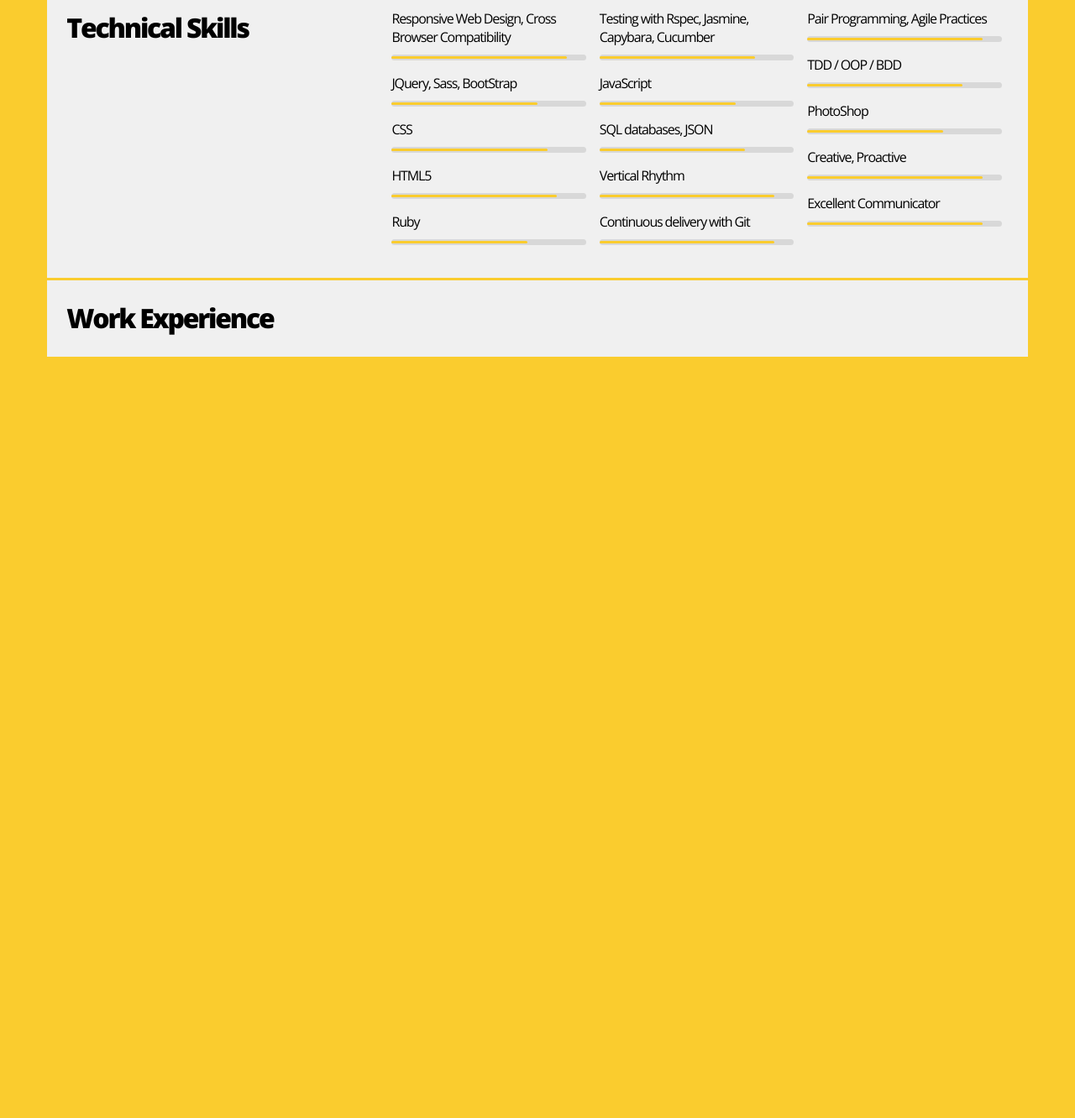
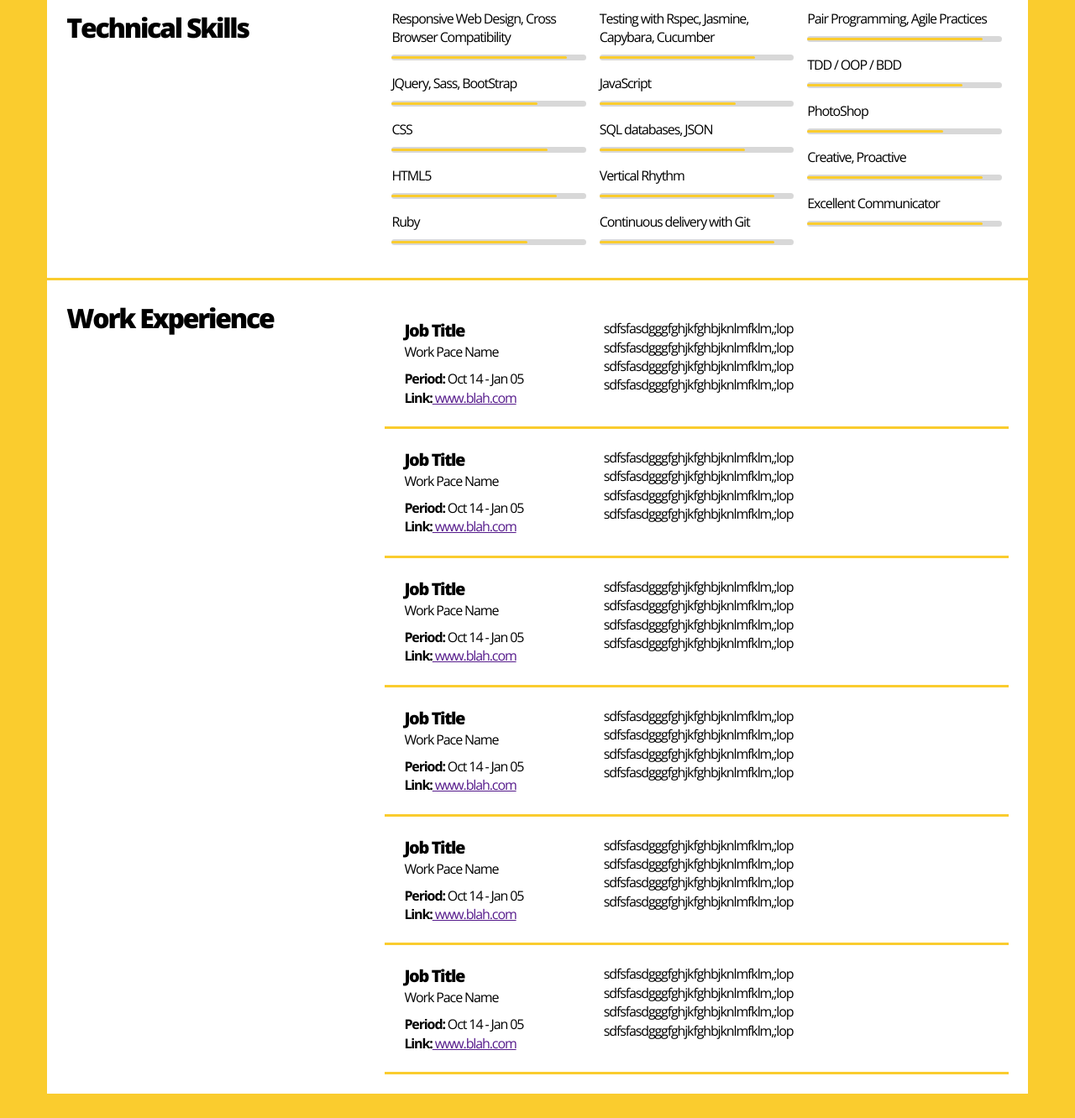
Before and after one commit to Mervodactyl/mePage, a plain HTML site: page index.html in a window 1280 px wide. Shown: the part 465-1797 px from the top of the page at 84% size. Before the commit the page ends 919 px from the top, so only its background shows below. Drawn offline with nearby package versions, Linux system fonts and the light colour scheme.

Commit message:
section colours and work experience layout complete

```diff
--- a/index.html
+++ b/index.html
@@ -148,6 +148,104 @@
           <div class="column-4 titles">
             <h2>Work Experience</h2>
           </div>
+          <div class="column-8 work-info">
+            <div class="row">
+              <div class="column-4 job-specifics">
+                <h3>Job Title</h3>
+                <h4 class="underlined">Work Pace Name</h4>
+                <p><span class="bold">Period:</span> Oct 14 - Jan 05</p>
+                <p><span class="bold">Link:</span><a href=""> www.blah.com</a></p>
+              </div>
+              <div class="column-4">
+                <ul class="job-description">
+                  <li>sdfsfasdgggfghjkfghbjknlmfklm,;lop</li>
+                  <li>sdfsfasdgggfghjkfghbjknlmfklm,;lop</li>
+                  <li>sdfsfasdgggfghjkfghbjknlmfklm,;lop</li>
+                  <li>sdfsfasdgggfghjkfghbjknlmfklm,;lop</li>
+                </ul>
+              </div>
+            </div>
+            <div class="row">
+              <div class="column-4 job-specifics">
+                <h3>Job Title</h3>
+                <h4 class="underlined">Work Pace Name</h4>
+                <p><span class="bold">Period:</span> Oct 14 - Jan 05</p>
+                <p><span class="bold">Link:</span><a href=""> www.blah.com</a></p>
+              </div>
+              <div class="column-4">
+                <ul class="job-description">
+                  <li>sdfsfasdgggfghjkfghbjknlmfklm,;lop</li>
+                  <li>sdfsfasdgggfghjkfghbjknlmfklm,;lop</li>
+                  <li>sdfsfasdgggfghjkfghbjknlmfklm,;lop</li>
+                  <li>sdfsfasdgggfghjkfghbjknlmfklm,;lop</li>
+                </ul>
+              </div>
+            </div>
+            <div class="row">
+              <div class="column-4 job-specifics">
+                <h3>Job Title</h3>
+                <h4 class="underlined">Work Pace Name</h4>
+                <p><span class="bold">Period:</span> Oct 14 - Jan 05</p>
+                <p><span class="bold">Link:</span><a href=""> www.blah.com</a></p>
+              </div>
+              <div class="column-4">
+                <ul class="job-description">
+                  <li>sdfsfasdgggfghjkfghbjknlmfklm,;lop</li>
+                  <li>sdfsfasdgggfghjkfghbjknlmfklm,;lop</li>
+                  <li>sdfsfasdgggfghjkfghbjknlmfklm,;lop</li>
+                  <li>sdfsfasdgggfghjkfghbjknlmfklm,;lop</li>
+                </ul>
+              </div>
+            </div>
+            <div class="row">
+              <div class="column-4 job-specifics">
+                <h3>Job Title</h3>
+                <h4 class="underlined">Work Pace Name</h4>
+                <p><span class="bold">Period:</span> Oct 14 - Jan 05</p>
+                <p><span class="bold">Link:</span><a href=""> www.blah.com</a></p>
+              </div>
+              <div class="column-4">
+                <ul class="job-description">
+                  <li>sdfsfasdgggfghjkfghbjknlmfklm,;lop</li>
+                  <li>sdfsfasdgggfghjkfghbjknlmfklm,;lop</li>
+                  <li>sdfsfasdgggfghjkfghbjknlmfklm,;lop</li>
+                  <li>sdfsfasdgggfghjkfghbjknlmfklm,;lop</li>
+                </ul>
+              </div>
+            </div>
+            <div class="row">
+              <div class="column-4 job-specifics">
+                <h3>Job Title</h3>
+                <h4 class="underlined">Work Pace Name</h4>
+                <p><span class="bold">Period:</span> Oct 14 - Jan 05</p>
+                <p><span class="bold">Link:</span><a href=""> www.blah.com</a></p>
+              </div>
+              <div class="column-4">
+                <ul class="job-description">
+                  <li>sdfsfasdgggfghjkfghbjknlmfklm,;lop</li>
+                  <li>sdfsfasdgggfghjkfghbjknlmfklm,;lop</li>
+                  <li>sdfsfasdgggfghjkfghbjknlmfklm,;lop</li>
+                  <li>sdfsfasdgggfghjkfghbjknlmfklm,;lop</li>
+                </ul>
+              </div>
+            </div>
+            <div class="row">
+              <div class="column-4 job-specifics">
+                <h3>Job Title</h3>
+                <h4 class="underlined">Work Pace Name</h4>
+                <p><span class="bold">Period:</span> Oct 14 - Jan 05</p>
+                <p><span class="bold">Link:</span><a href=""> www.blah.com</a></p>
+              </div>
+              <div class="column-4">
+                <ul class="job-description">
+                  <li>sdfsfasdgggfghjkfghbjknlmfklm,;lop</li>
+                  <li>sdfsfasdgggfghjkfghbjknlmfklm,;lop</li>
+                  <li>sdfsfasdgggfghjkfghbjknlmfklm,;lop</li>
+                  <li>sdfsfasdgggfghjkfghbjknlmfklm,;lop</li>
+                </ul>
+              </div>
+            </div>
+          </div>
         </section>
       </main>
     </body>
--- a/scss/fonts.scss
+++ b/scss/fonts.scss
@@ -27,7 +27,13 @@
   font-size: 1.5em;
 }
 
-@mixin h4-attributes-caps {
+@mixin h3-attributes {
+  margin: 0 !important;
+  font-weight: 800;
+  font-size: 1.25em !important;
+}
+
+@mixin h4-attributes {
   margin: 0 0 0.6em 0;
   letter-spacing: -0.07em;
   font-weight: 300;
--- a/scss/scss_variables_and_mixins.scss
+++ b/scss/scss_variables_and_mixins.scss
@@ -10,7 +10,8 @@ $breakpoint-medium: "only screen and (min-width: 30em)";
 
 // Colours
 $main-background-colour: #FACC2E;
-$section-colour: #f0f0f0;
+$intro-section-colour: #f0f0f0;
+$sections-colour: #fff;
 $skill-bar-colour: #D8D8D8;
 $skill-level-colour: #FACC2E;
 
@@ -49,6 +50,21 @@ $row-padding: 15px;
   }
 }
 
+@mixin anchor-standard-qualities {
+  a:link {
+
+  }
+  a:visited {
+
+  }
+  a:hover {
+
+  }
+  a:active {
+
+  }
+}
+
 @mixin inline-list-qualities {
   li {
     display: inline-block;
--- a/scss/style.scss
+++ b/scss/style.scss
@@ -27,7 +27,7 @@ body {
 
 .wrapper {
   margin: 0 auto;
-  background-color: $section-colour;
+  background-color: $sections-colour;
 }
 
 .wrapper,
@@ -59,9 +59,6 @@ body {
   }
 }
 
-section {
-}
-
 h1 {
   @include h1-attributes;
 }
@@ -70,11 +67,28 @@ h2 {
   @include h2-attributes;
 }
 
+h3 {
+  @include h3-attributes;
+}
+
 h4 {
-  @include h4-attributes-caps;
+  @include h4-attributes;
+}
+
+ul {
+  @include standard-list-qualities;
+}
+
+span {
+  font-weight: 700;
+}
+
+a {
+  @include anchor-standard-qualities;
 }
 
 .intro {
+  background-color: $intro-section-colour;
   h2 {
     @include h2-attributes-skinny;
   }
@@ -97,7 +111,6 @@ h4 {
 
 .inline-list {
   margin-top: 10px;
-    @include standard-list-qualities;
     @include inline-list-qualities;
   img {
     height: 40px;
@@ -107,7 +120,6 @@ h4 {
 }
 
 .bullet-point-list {
-  @include standard-list-qualities;
   img {
     height: 30px;
   }
@@ -120,7 +132,6 @@ h4 {
 .tech-bars-display {
   padding-top: 0;
   padding-bottom: 0;
-    @include standard-list-qualities;
   text-align: left;
   li {
     margin-bottom: 1em;
@@ -133,7 +144,6 @@ h4 {
         @include border-radius(5px);
       .skill-level-indicator {
         align-self: center;
-        // width: 80%;
         height: 3px;
         background-color: $skill-level-colour;
           @include border-radius(5px);
```
Also changed, not shown: stylesheets/style.css, 1 other file.
